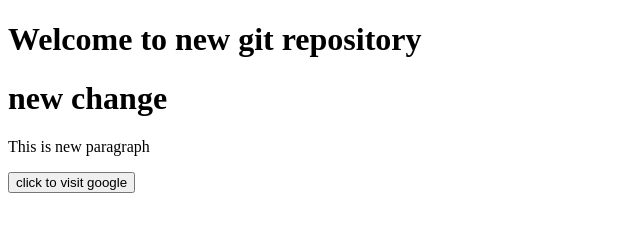
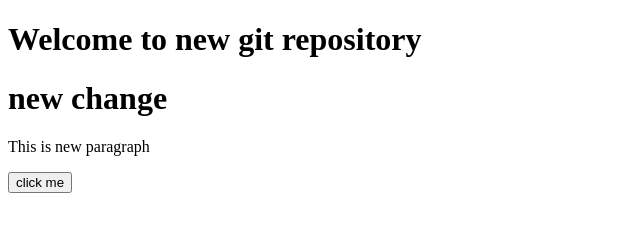
Before and after one commit to pratikjagtap4/JavaScript_Projects, a plain HTML site: page index.html in a window 1280 px wide. Shown: the whole page, without its empty margins (0-640 px from the left). Drawn offline with Linux system fonts and the light colour scheme.

Commit message:
button is changed

```diff
--- a/index.html
+++ b/index.html
@@ -9,6 +9,6 @@
     <h1>Welcome to new git repository</h1>
     <h1>new change</h1>
     <p>This is new paragraph</p>
-    <button class="btn">click to visit google</button>
+    <button class="btn">click me</button>
 </body>
 </html>
```
